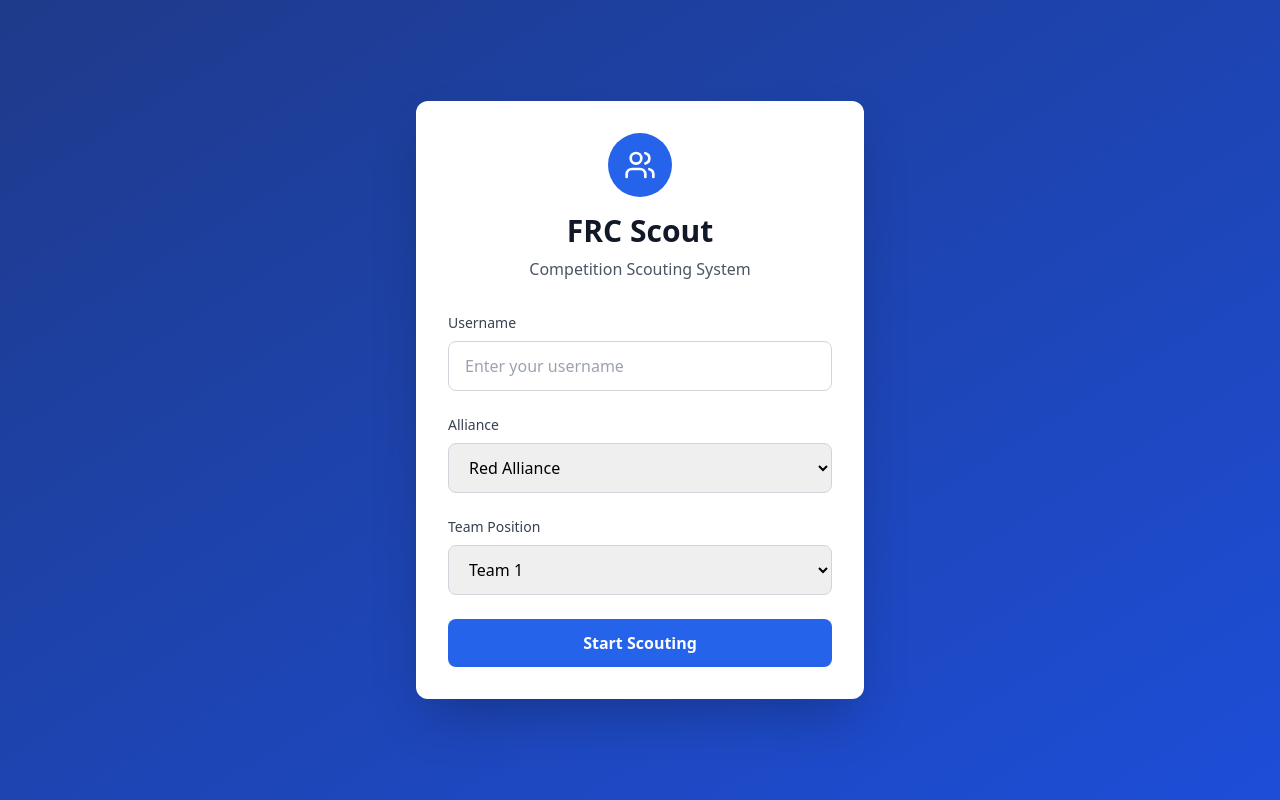
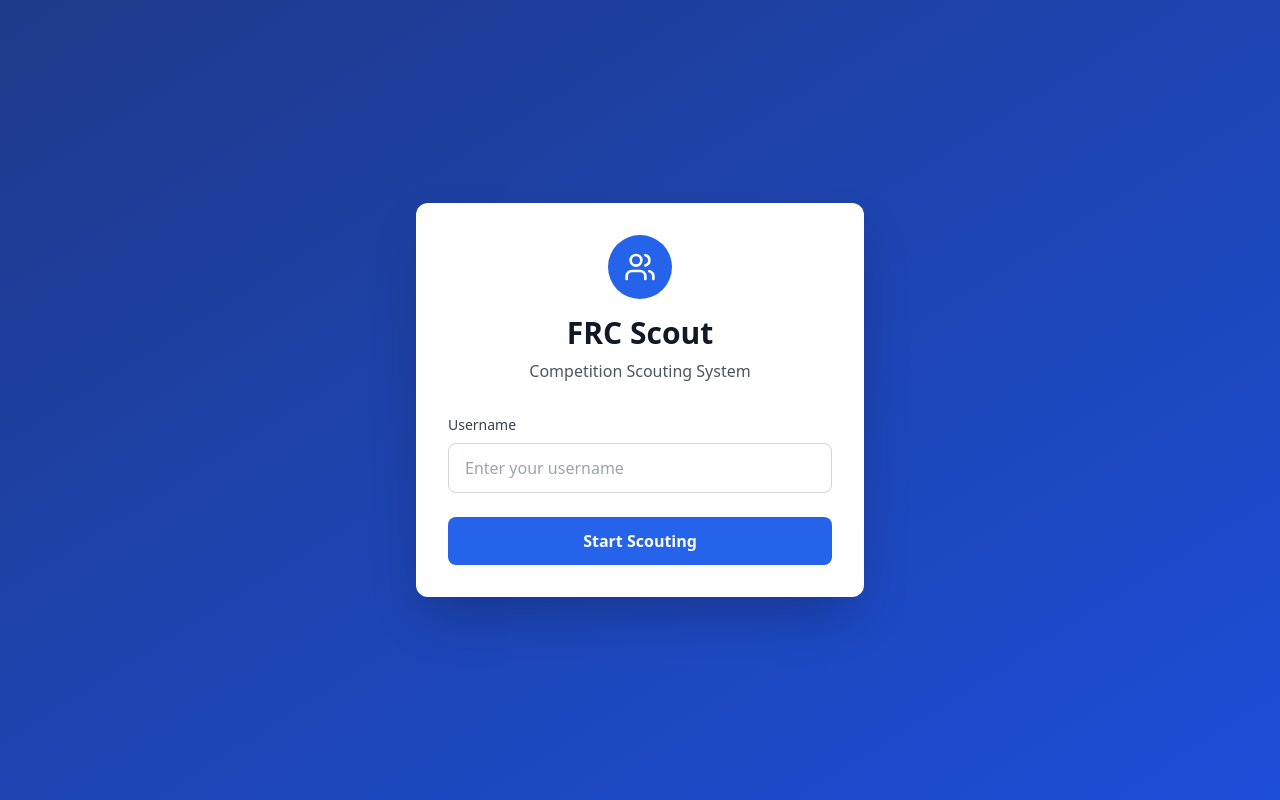
Before and after one commit to IshaanSoni0/frcScoutingApp, a React (Vite) app: page / in a window 1280 px wide. Built offline with nearby package versions, Linux system fonts and the light colour scheme.

Commit message:
chore(UI): hide scouter alliance/position selectors; color team number by alliance

```diff
--- a/src/components/LoginPage.tsx
+++ b/src/components/LoginPage.tsx
@@ -42,6 +42,8 @@ export function LoginPage({ onLogin }: LoginPageProps) {
 
   const [showInvalid, setShowInvalid] = useState(false);
 
+  const isAdminPreview = username.trim().toLowerCase() === 'admin6560';
+
   return (
     <div className="min-h-screen bg-gradient-to-br from-blue-900 to-blue-700 flex items-center justify-center p-4">
       <div className="bg-white rounded-xl shadow-2xl p-8 w-full max-w-md">
@@ -85,6 +87,8 @@ export function LoginPage({ onLogin }: LoginPageProps) {
             />
           </div>
 
+          {isAdminPreview ? (
+            <>
               <div>
                 <label htmlFor="alliance" className="block text-sm font-medium text-gray-700 mb-2">
                   Alliance
@@ -115,6 +119,8 @@ export function LoginPage({ onLogin }: LoginPageProps) {
                   <option value={3}>Team 3</option>
                 </select>
               </div>
+            </>
+          ) : null}
 
           <button
             type="submit"
--- a/src/components/MatchList.tsx
+++ b/src/components/MatchList.tsx
@@ -73,7 +73,7 @@ export function MatchList({ matches, user, onMatchSelect, onBack }: MatchListPro
                   </p>
                 </div>
                 <div className="text-right">
-                  <div className="text-lg font-bold text-blue-600">
+                  <div className={`text-lg font-bold ${user.alliance === 'red' ? 'text-red-600' : 'text-blue-600'}`}>
                     Team {getTeamForUser(match)}
                   </div>
                   <div className="text-sm text-gray-500">Your assignment</div>
```
Lines whose indentation alone changed are shown as unchanged.
